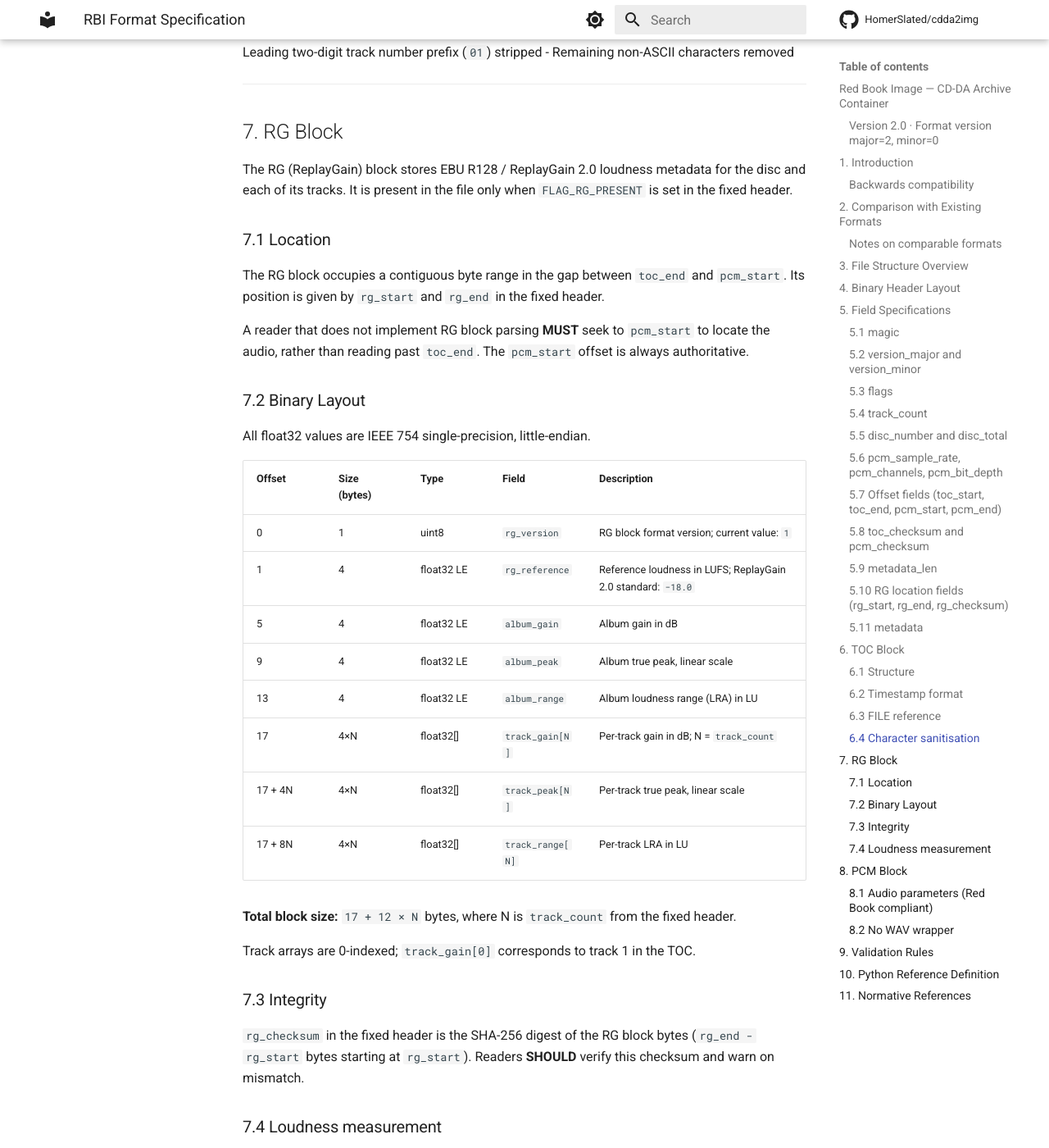
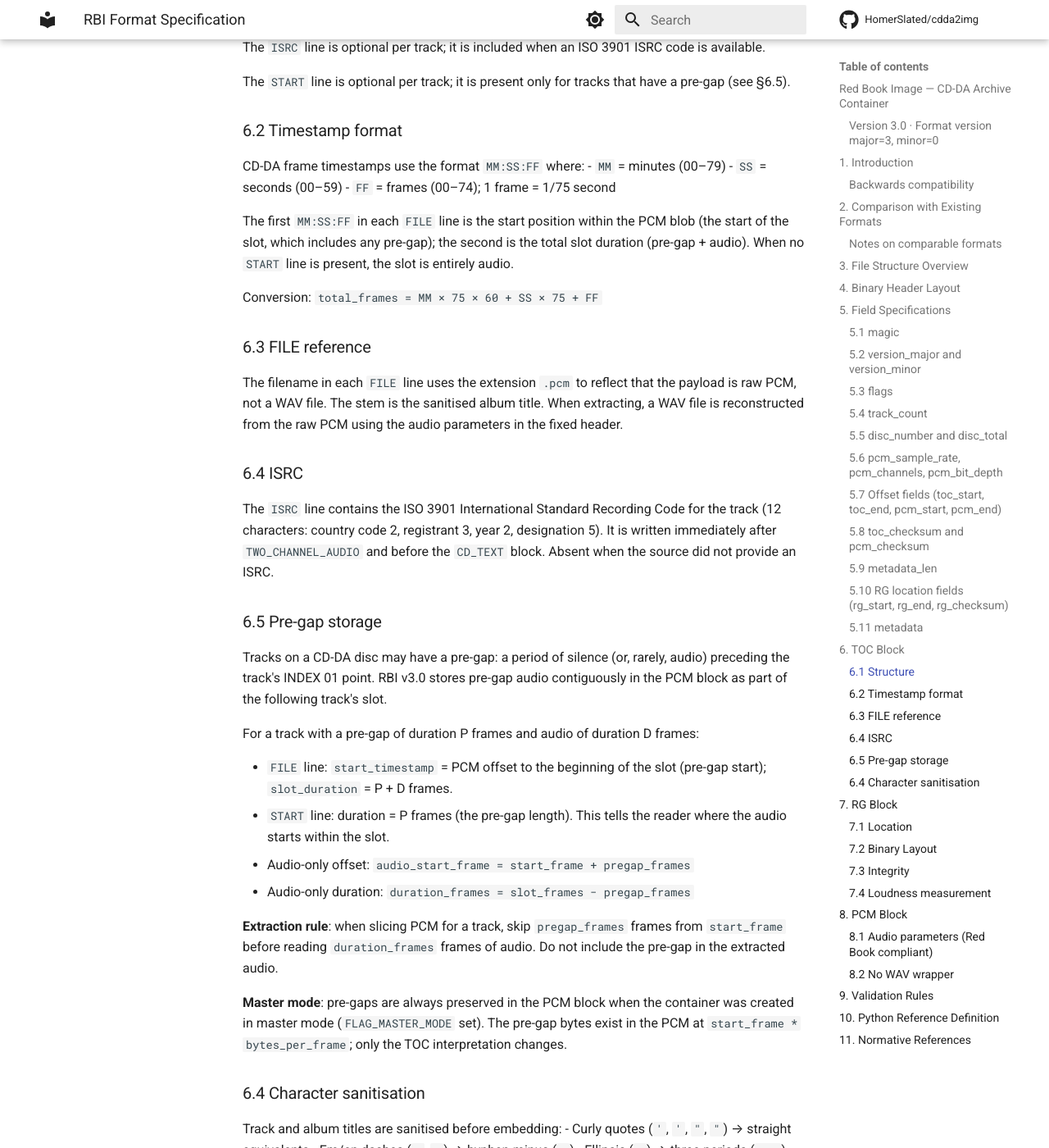
Before and after one commit to HomerSlated/cdda2img, an MkDocs documentation site: the page built from docs/rbi_spec.md, in a window 1280 px wide and 1400 px high, scrolled down 9088 px. Shown: the whole window at 82% size. Built offline with MkDocs 1.6.1 and Material for MkDocs 9.7.7, drawn with Linux system fonts in a browser that asks for light colours; comment, search, counter and statistics services are not loaded; some of the changed text lies outside the part shown.

````diff
--- a/docs/rbi_spec.md
+++ b/docs/rbi_spec.md
@@ -1,6 +1,6 @@
 # RBI Format Specification
 ## Red Book Image — CD-DA Archive Container
-### Version 2.0 · Format version `major=2, minor=0`
+### Version 3.0 · Format version `major=3, minor=0`
 
 ---
 
@@ -12,7 +12,9 @@ RBI is deliberately CD-DA-only. It does not attempt to represent raw physical se
 
 ### Backwards compatibility
 
-**RBI v2.0 is not backwards-compatible with v1.x.** The fixed header grew from 121 to 169 bytes. A v1.x reader will mis-parse any v2.0 file; a v2.0 reader **MUST** reject any file with `version_major != 2`. This break is intentional: the format is under active development and has no established userbase at the time of this revision.
+**RBI v3.0 is not backwards-compatible with v2.0.** The fixed header size is unchanged (169 bytes), but the TOC now records per-track pre-gap durations (`pregap_frames`) and ISRC codes that v2.0 readers do not understand. A v2.0 reader extracting a v3.0 file would silently mis-slice PCM — slicing from `start_frame` instead of `start_frame + pregap_frames` — producing audio that begins mid-pre-gap. A v3.0 reader **MUST** reject any file with `version_major != 3`. This break is intentional: the format is under active development and has no established userbase at the time of this revision.
+
+**RBI v2.0 was not backwards-compatible with v1.x.** The fixed header grew from 121 to 169 bytes at v2.0.
 
 ---
 
@@ -84,7 +86,7 @@ All multi-byte integer fields are **little-endian** unless otherwise noted.
 | Offset | Size (bytes) | Type      | Field             | Description |
 |--------|-------------|-----------|-------------------|-------------|
 | 0      | 8           | bytes     | `magic`           | `RBIMAGE\x00` (0x52 0x42 0x49 0x4D 0x41 0x47 0x45 0x00) |
-| 8      | 1           | uint8     | `version_major`   | Format major version; current value: `2` |
+| 8      | 1           | uint8     | `version_major`   | Format major version; current value: `3` |
 | 9      | 1           | uint8     | `version_minor`   | Format minor version; current value: `0` |
 | 10     | 4           | uint32 LE | `flags`           | Feature bitmask (see §5.3); `FLAG_RG_PRESENT = 0x00000001` |
 | 14     | 1           | uint8     | `track_count`     | Number of audio tracks (1–99) |
@@ -107,7 +109,7 @@ All multi-byte integer fields are **little-endian** unless otherwise noted.
 
 **Fixed header size:** 169 bytes
 **Total header size:** `169 + metadata_len` bytes
-**TOC block begins at:** `toc_start` (== `169 + metadata_len` in a v2.0 file with no preceding sections)
+**TOC block begins at:** `toc_start` (== `169 + metadata_len` in a v3.0 file with no preceding sections)
 **PCM block begins at:** `pcm_start` (>= `toc_end`)
 
 Note: `metadata_len` is at offset 119, and the `metadata` string it describes begins at offset 169. The 48-byte RG location fields (`rg_start`, `rg_end`, `rg_checksum`) are interleaved in the fixed header between these two fields. This layout preserves the position of all pre-existing fields from v1.x while keeping all fixed-width fields in a single contiguous struct.
@@ -125,9 +127,9 @@ The offset fields at bytes 23–54 and 121–168 are written as `0x0000000000000
 
 ### 5.2 `version_major` and `version_minor`
 - Two independent `uint8` fields encoding the format version.
-- Current values: `version_major = 2`, `version_minor = 0`.
+- Current values: `version_major = 3`, `version_minor = 0`.
 - The code version (`cdda2img` release) is separate. Format changes increment these fields; tool releases do not.
-- A reader encountering `version_major != 2` **MUST** reject the file. RBI v2.0 is not backwards-compatible with v1.x (the fixed header is a different size); it is also not forwards-compatible (the content of a `version_major = 3` file is unknown).
+- A reader encountering `version_major != 3` **MUST** reject the file. RBI v3.0 is not backwards-compatible with v2.0 (the TOC encodes pre-gap durations that v2.0 readers do not understand; see §1). It is also not forwards-compatible (the content of a `version_major = 4` file is unknown).
 - A reader encountering `version_minor > 0` **SHOULD** attempt to read the file and warn, as minor increments are intended to be backwards-compatible within a major version.
 
 ### 5.3 `flags`
@@ -139,7 +141,7 @@ The offset fields at bytes 23–54 and 121–168 are written as `0x0000000000000
 | 0   | `0x00000001` | `FLAG_RG_PRESENT`  | RG block is present in the gap; `rg_start`, `rg_end`, and `rg_checksum` are valid |
 | 2   | `0x00000004` | `FLAG_MASTER_MODE` | Container was created in master mode (no silence trimming or inter-track gap was applied to the source audio) |
 
-- All other bits are currently reserved and **MUST** be `0` in v2.0 files.
+- All other bits are currently reserved and **MUST** be `0` in v3.0 files.
 - Even-numbered bits (including bits 0 and 2) indicate "safe to ignore if not understood." A reader that does not implement a given even-bit feature **MAY** proceed without it.
 - Odd-numbered bits indicate "must understand to read correctly." A reader encountering an unknown flag bit at an odd position **MUST** reject the file.
 
@@ -156,7 +158,7 @@ The offset fields at bytes 23–54 and 121–168 are written as `0x0000000000000
 ### 5.6 `pcm_sample_rate`, `pcm_channels`, `pcm_bit_depth`
 - Explicitly encode the audio parameters of the PCM block.
 - Red Book standard values: `44100`, `2`, `16`.
-- A v2.0 reader **SHOULD** reject files where these differ from Red Book values, as no other values are currently defined.
+- A v3.0 reader **SHOULD** reject files where these differ from Red Book values, as no other values are currently defined.
 - These fields exist to enable future format variants (e.g. 24-bit archival quality) without a major version bump.
 
 ### 5.7 Offset fields (`toc_start`, `toc_end`, `pcm_start`, `pcm_end`)
@@ -183,8 +185,8 @@ The offset fields at bytes 23–54 and 121–168 are written as `0x0000000000000
 
 ### 5.11 `metadata`
 - UTF-8 encoded string, `metadata_len` bytes long. Not null-terminated.
-- Canonical format: `Created by cdda2img vX.Y.Z (format 2.0) on ISO8601_DATETIME`
-- Example: `Created by cdda2img v0.2.0 (format 2.0) on 2026-04-25T14:30:00`
+- Canonical format: `Created by cdda2img vX.Y.Z (format 3.0) on ISO8601_DATETIME`
+- Example: `Created by cdda2img v0.1.4 (format 3.0) on 2026-05-03T21:46:52`
 - A reader that cannot decode this field as valid UTF-8 **MUST** reject the file.
 
 ---
@@ -215,6 +217,7 @@ TRACK AUDIO
 NO COPY
 NO PRE_EMPHASIS
 TWO_CHANNEL_AUDIO
+ISRC "GBAYE9300135"
 CD_TEXT {
   LANGUAGE 0 {
     TITLE "<track title>"
@@ -223,11 +226,30 @@ CD_TEXT {
 }
 FILE "<album>.pcm" MM:SS:FF MM:SS:FF
 
-// Track 2
+// Track 2 (with pre-gap)
+TRACK AUDIO
+NO COPY
+NO PRE_EMPHASIS
+TWO_CHANNEL_AUDIO
+ISRC "GBAYE9300136"
+CD_TEXT {
+  LANGUAGE 0 {
+    TITLE "<track title>"
+    PERFORMER "<track artist>"
+  }
+}
+FILE "<album>.pcm" MM:SS:FF MM:SS:FF
+START MM:SS:FF
+
+// Track 3
 ...
 ```
 
-The `CATALOG` line is optional; it is included only when an MCN is available from the source material (physical rip or existing subchannel data).
+The `CATALOG` line is optional; it is included only when an MCN (Media Catalogue Number / EAN-13) is available from the source material. All-zeros MCNs (`0000000000000`) are treated as absent and omitted.
+
+The `ISRC` line is optional per track; it is included when an ISO 3901 ISRC code is available.
+
+The `START` line is optional per track; it is present only for tracks that have a pre-gap (see §6.5).
 
 ### 6.2 Timestamp format
 
@@ -236,13 +258,32 @@ CD-DA frame timestamps use the format `MM:SS:FF` where:
 - `SS` = seconds (00–59)
 - `FF` = frames (00–74); 1 frame = 1/75 second
 
-The first `MM:SS:FF` in each `FILE` line is the start position within the PCM blob; the second is the duration of the track.
+The first `MM:SS:FF` in each `FILE` line is the start position within the PCM blob (the start of the slot, which includes any pre-gap); the second is the total slot duration (pre-gap + audio). When no `START` line is present, the slot is entirely audio.
 
 Conversion: `total_frames = MM × 75 × 60 + SS × 75 + FF`
 
 ### 6.3 FILE reference
 
 The filename in each `FILE` line uses the extension `.pcm` to reflect that the payload is raw PCM, not a WAV file. The stem is the sanitised album title. When extracting, a WAV file is reconstructed from the raw PCM using the audio parameters in the fixed header.
+
+### 6.4 ISRC
+
+The `ISRC` line contains the ISO 3901 International Standard Recording Code for the track (12 characters: country code 2, registrant 3, year 2, designation 5). It is written immediately after `TWO_CHANNEL_AUDIO` and before the `CD_TEXT` block. Absent when the source did not provide an ISRC.
+
+### 6.5 Pre-gap storage
+
+Tracks on a CD-DA disc may have a pre-gap: a period of silence (or, rarely, audio) preceding the track's INDEX 01 point. RBI v3.0 stores pre-gap audio contiguously in the PCM block as part of the following track's slot.
+
+For a track with a pre-gap of duration P frames and audio of duration D frames:
+
+- `FILE` line: `start_timestamp` = PCM offset to the beginning of the slot (pre-gap start); `slot_duration` = P + D frames.
+- `START` line: duration = P frames (the pre-gap length). This tells the reader where the audio starts within the slot.
+- Audio-only offset: `audio_start_frame = start_frame + pregap_frames`
+- Audio-only duration: `duration_frames = slot_frames − pregap_frames`
+
+**Extraction rule**: when slicing PCM for a track, skip `pregap_frames` frames from `start_frame` before reading `duration_frames` frames of audio. Do not include the pre-gap in the extracted audio.
+
+**Master mode**: pre-gaps are always preserved in the PCM block when the container was created in master mode (`FLAG_MASTER_MODE` set). The pre-gap bytes exist in the PCM at `start_frame * bytes_per_frame`; only the TOC interpretation changes.
 
 ### 6.4 Character sanitisation
 
@@ -319,7 +360,7 @@ The PCM block contains only sample data — no RIFF header or chunk structure. T
 A conforming reader **MUST** enforce:
 
 1. `magic == b'RBIMAGE\x00'`
-2. `version_major == 2` (reject if not equal)
+2. `version_major == 3` (reject if not equal)
 3. `flags & 0xFFFFFFFA == 0` (all bits except `FLAG_RG_PRESENT` and `FLAG_MASTER_MODE` are reserved); reject if any unknown odd-position flag bit is set
 4. `1 <= track_count <= 99`
 5. `1 <= disc_number <= disc_total`
````
